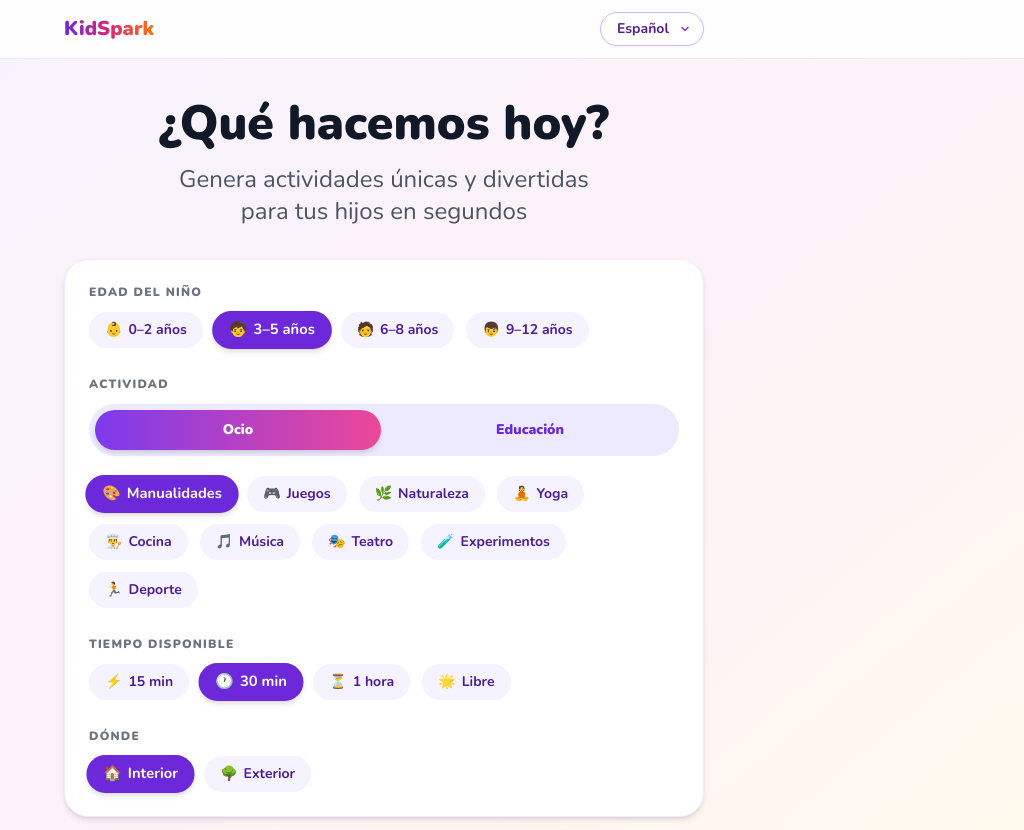
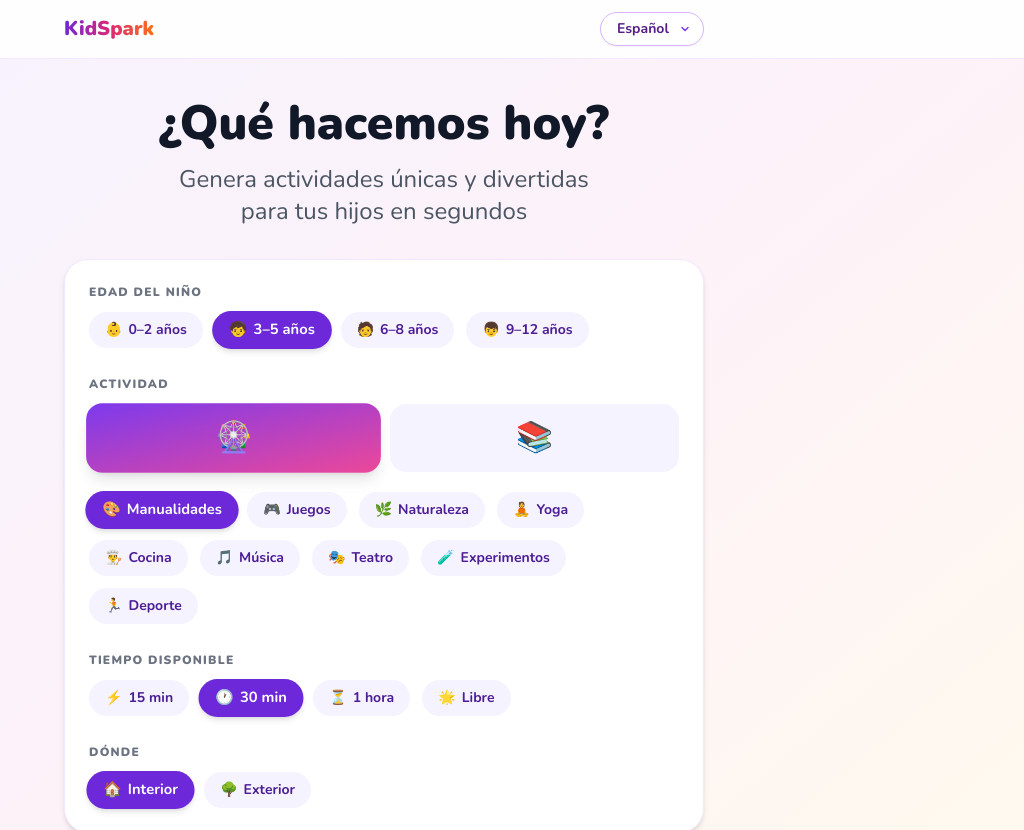
Before and after one commit to beatrizterreu/kids, a Next.js app: page / in a window 1280 px wide. Shown: the top 830 px of the page, without its empty margins (256-1280 px from the left). Built offline with nearby package versions, Linux system fonts and the light colour scheme.

Commit message:
Add files via upload

```diff
--- a/pages/index.js
+++ b/pages/index.js
@@ -582,24 +582,29 @@ export default function Home() {
                 Actividad
               </legend>
 
-              {/* Tab selector: Ocio / Educación */}
-              <div className="flex gap-1.5 p-1.5 bg-violet-100 rounded-full mb-5" role="tablist">
-                {t.categoryGroups.map((group, gi) => (
+              {/* Tab selector: Ocio / Educación — Opción C */}
+              <div className="flex gap-3 mb-5" role="tablist">
+                {t.categoryGroups.map((group, gi) => {
+                  const icons = ['🎡', '📚'];
+                  const isActive = catGroup === gi;
+                  return (
                     <button
                       key={gi}
                       role="tab"
-                    aria-selected={catGroup === gi}
+                      aria-selected={isActive}
                       onClick={() => { setCatGroup(gi); setCatItem(0); setActivity(null); }}
-                    className={`flex-1 py-2.5 px-5 rounded-full text-sm font-black transition-all duration-200
-                      focus-visible:outline-none focus-visible:ring-2 focus-visible:ring-violet-600 focus-visible:ring-offset-1
-                      ${catGroup === gi
-                        ? 'bg-gradient-to-r from-violet-600 to-pink-500 text-white shadow-md'
-                        : 'text-violet-700 hover:text-violet-900 hover:bg-violet-50'
+                      className={`flex-1 flex flex-col items-center gap-1 py-4 rounded-2xl font-black
+                        transition-all duration-200 focus-visible:outline-none focus-visible:ring-2
+                        focus-visible:ring-violet-600 focus-visible:ring-offset-2
+                        ${isActive
+                          ? 'bg-gradient-to-br from-violet-600 to-pink-500 text-white shadow-lg scale-[1.02]'
+                          : 'bg-violet-50 text-violet-400 hover:bg-violet-100 hover:text-violet-600'
                         }`}
                     >
-                    {group.groupLabel}
+                      <span className="text-3xl" aria-hidden="false" role="img" aria-label={group.groupLabel}>{icons[gi]}</span>
                     </button>
-                ))}
+                  );
+                })}
               </div>
 
               {/* Items for selected group */}
@@ -615,31 +620,6 @@ export default function Home() {
                 ))}
               </div>
 
-              {/* PDF button — inside card, only for education */}
-              {isEducation && (
-                <button
-                  onClick={downloadWorksheet}
-                  disabled={loading || loadingPdf}
-                  aria-busy={loadingPdf}
-                  className="mt-4 w-full py-3 rounded-full text-sm font-black text-purple-800
-                    bg-purple-50 border-2 border-purple-200 hover:bg-purple-100 hover:border-purple-300
-                    active:scale-95 transition-all duration-200
-                    focus-visible:outline-none focus-visible:ring-2 focus-visible:ring-purple-600 focus-visible:ring-offset-2
-                    disabled:opacity-60 disabled:cursor-not-allowed flex items-center justify-center gap-2"
-                >
-                  {loadingPdf ? (
-                    <>
-                      <svg className="animate-spin h-4 w-4" fill="none" viewBox="0 0 24 24" aria-hidden="true">
-                        <circle className="opacity-25" cx="12" cy="12" r="10" stroke="currentColor" strokeWidth="4" />
-                        <path className="opacity-75" fill="currentColor" d="M4 12a8 8 0 018-8V0C5.373 0 0 5.373 0 12h4z" />
-                      </svg>
-                      {t.generatingWorksheet}
-                    </>
-                  ) : (
-                    <>📄 {t.generateWorksheet}</>
-                  )}
-                </button>
-              )}
             </fieldset>
 
             {/* TIME — only for Ocio */}
```
Lines whose indentation alone changed are shown as unchanged.
